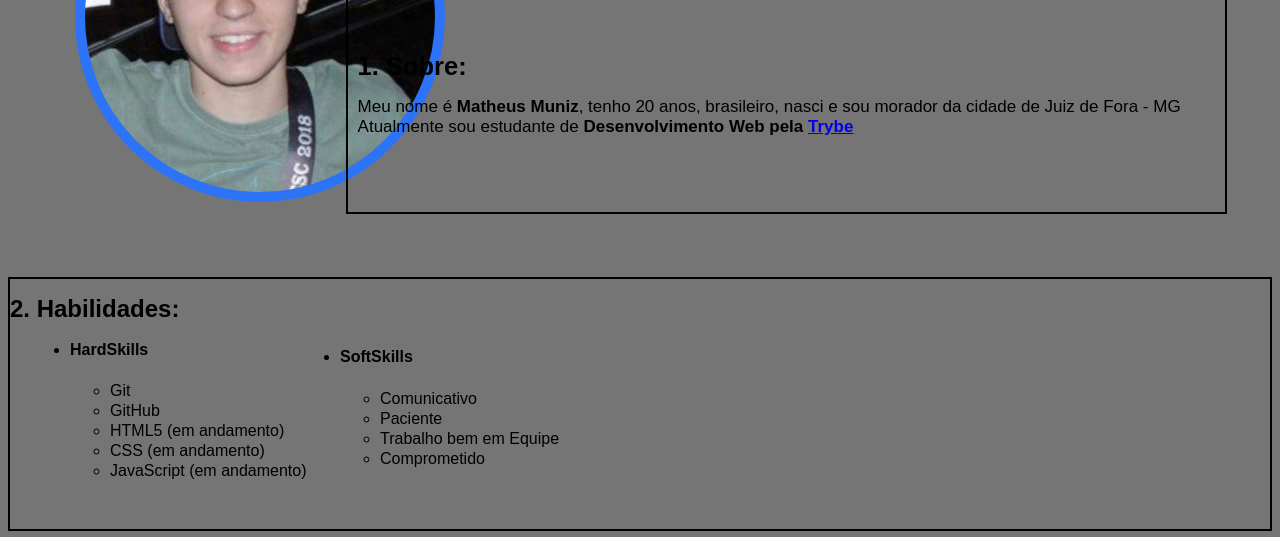
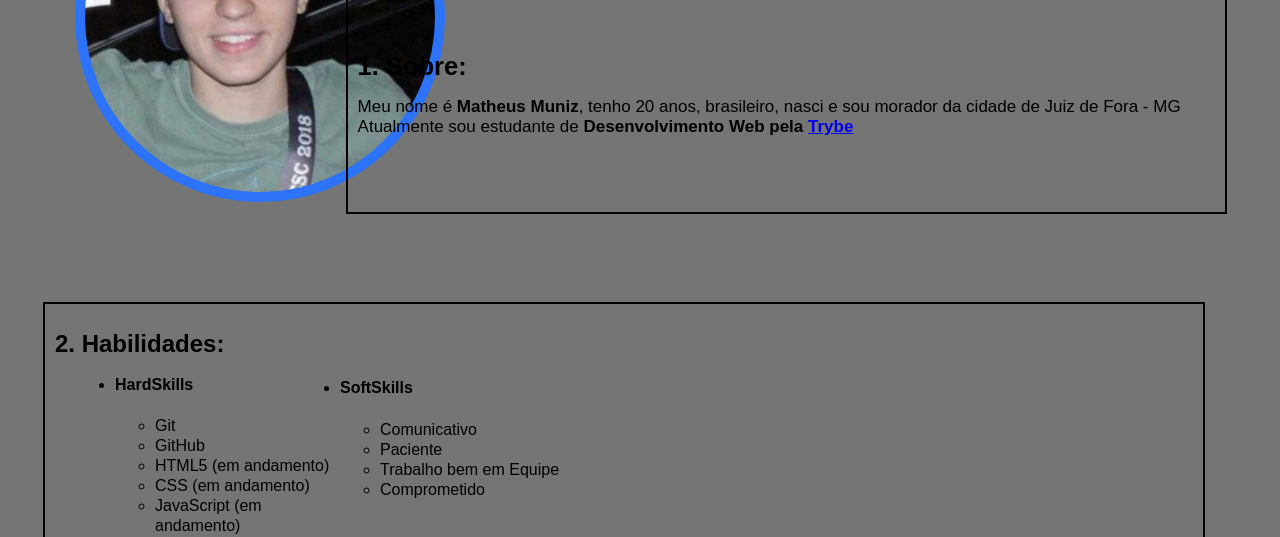
Before and after one commit to matheusmuniz03/matheusmuniz03.github.io, a plain HTML site: page index.html in a window 1280 px wide. Shown: the part 263-800 px from the top of the page. Drawn offline with Linux system fonts and the light colour scheme.

Commit message:
atualização no Habilidades

```diff
--- a/style.css
+++ b/style.css
@@ -47,6 +47,9 @@ body{
 .container-habilidades{
     border: 2px solid black;
     height: 250px;
+    width: 90%;
+    margin: 35px;
+    padding: 10px;
 }
 
 .container-hardskills{
@@ -60,7 +63,7 @@ body{
     /*border: 1px solid;*/
     width: 20%;
     position: absolute;
-    top: 569px;
+    top: 600px;
     left: 25%;
     margin: 20px;
 
```
